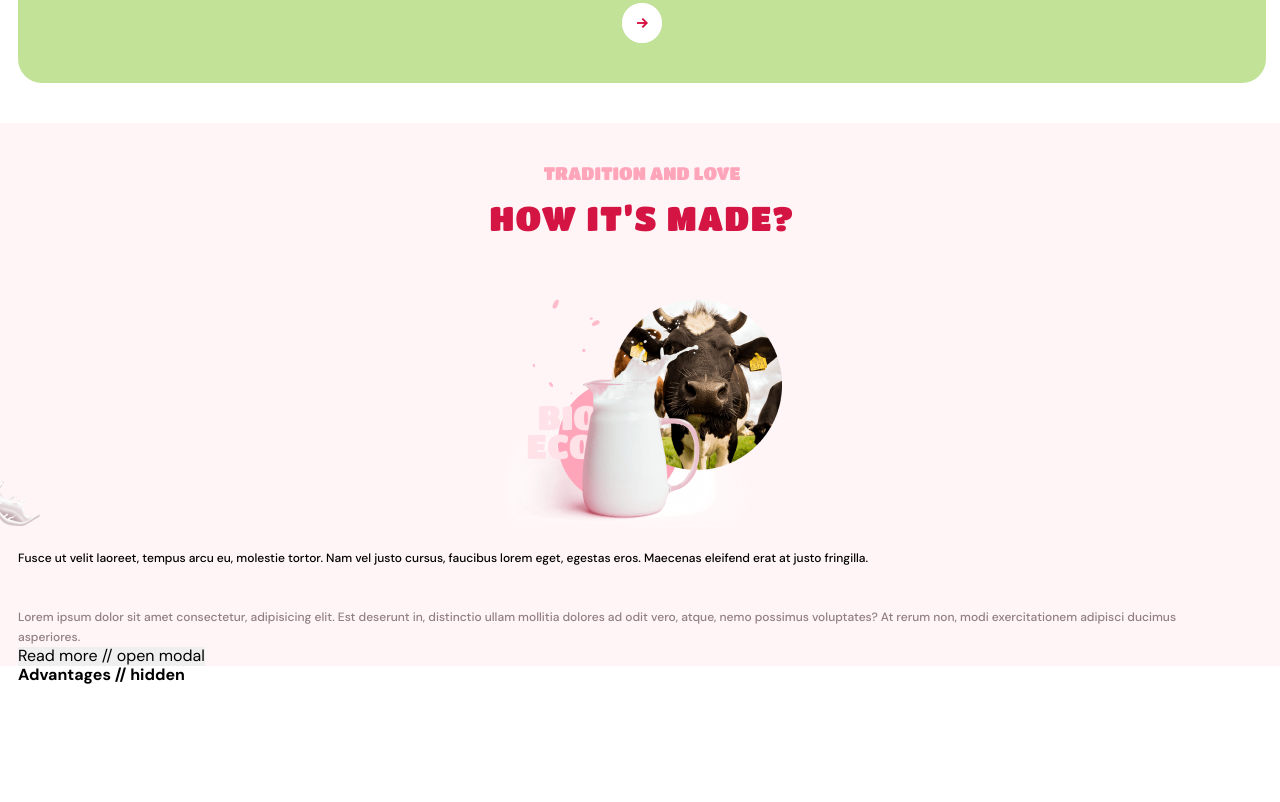
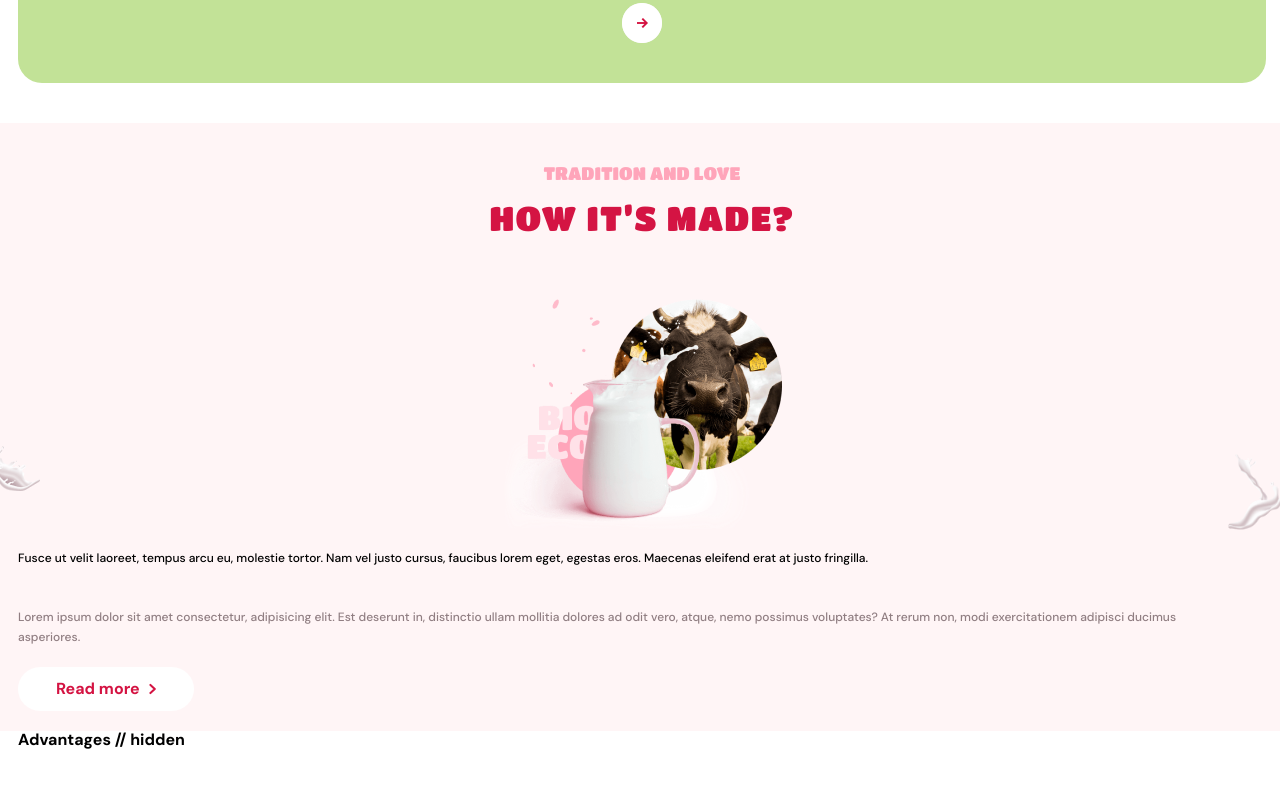
Before and after one commit to SeregaDS/project_, a plain HTML site: page index.html in a window 1280 px wide. Shown: the part 2158-2960 px from the top of the page. Drawn offline with Linux system fonts and the light colour scheme.

Commit message:
add about section

```diff
--- a/index.html
+++ b/index.html
@@ -102,9 +102,12 @@
           ullam mollitia dolores ad odit vero, atque, nemo possimus voluptates? At rerum non, modi
           exercitationem adipisci ducimus asperiores.
         </p>
-        <button type="button">Read more // open modal</button>
+        <button class="about__btn about__btn" type="button">
+          <span class="about__btn-meta">Read more</span>
+          <svg class="about__btn-icon about__btn-icon" width="7" height="16">
+            <use href="./images/icons.svg#icon-btn-icon"></use>
+          </svg>
       </div>
-      <div class="about__bg"></div>
     </section>
     <section class="Advantages">
       <div class="container">
--- a/scss/components/_about.scss
+++ b/scss/components/_about.scss
@@ -1,14 +1,28 @@
 .about {
   position: relative;
   padding-top: 40px;
+  padding-bottom: 20px;
   background-color: $bgc-main-color;
   width: 100vw;
   &::after {
     content: '';
     position: absolute;
-    bottom: calc((100vh - 185px) * -1);
+    bottom: calc((100vh - 285px) * -1);
     z-index: 1;
     background-image: url('../images/milkbgmob1x-left.png');
+    background-repeat: no-repeat;
+    background-size: contain;
+    width: 54px;
+    height: 100vh;
+  }
+
+  &::before {
+    content: '';
+    position: absolute;
+    bottom: calc((100vh - 285px) * -1);
+    z-index: 1;
+    right: 0;
+    background-image: url('../images/milkbgmob1x-right.png');
     background-repeat: no-repeat;
     background-size: contain;
     width: 54px;
@@ -52,7 +66,7 @@
   position: relative;
   z-index: 2;
   margin-bottom: 40px;
-  padding-right: 60px;
+  padding-right: calc(100vw - (100vw - 60px));
 
   font-weight: 500;
   font-size: 12px;
@@ -64,6 +78,7 @@
 .about__text {
   position: relative;
   z-index: 2;
+  margin-bottom: 20px;
   padding-right: 60px;
   font-weight: 500;
   font-size: 12px;
@@ -71,16 +86,33 @@
   color: $main-text-color;
 }
 
-// .about__bg {
-//   position: absolute;
-//   // margin-left: -20px;
-//   // margin-right: -20px;
-//   // bottom: 50px;
-//   z-index: 1;
-//   background-image: url('../images/milkbgmob1x-left.png');
-//   background-repeat: no-repeat;
-//   // background-size: contain;
+.contacts__buttons {
+  display: flex;
+  flex-direction: column;
+  align-items: center;
+}
 
-//   width: 100vw;
-//   height: 170px;
-// }
+.about__btn {
+  width: 176px;
+  height: 44px;
+  padding-left: 38px;
+  padding-right: 38px;
+  display: flex;
+  justify-content: space-between;
+  align-items: center;
+  text-align: center;
+
+  font-family: inherit;
+  font-weight: 700;
+  font-size: 16px;
+  line-height: 1.31;
+
+  cursor: pointer;
+  background-color: $bgc-white-color;
+  color: #d41342;
+  border-radius: 22px;
+}
+
+.about__btn-icon {
+  stroke: #d41342;
+}
--- a/scss/components/_contacts.scss
+++ b/scss/components/_contacts.scss
@@ -42,7 +42,6 @@
   padding-left: 24px;
   padding-right: 24px;
   max-width: max-content;
-  max-height: 16px;
   border-radius: 4px;
 
   display: flex;
@@ -50,6 +49,8 @@
   text-align: center;
 
   letter-spacing: 0.04em;
+  // *line-height пересчитан из-за несоответствия данных на макете
+  line-height: 1.334;
   text-transform: uppercase;
   color: $text-white-color;
   background-color: #f0d1a5;
```
Also changed, not shown: css/main.css, css/main.min.css, 2 other files.
